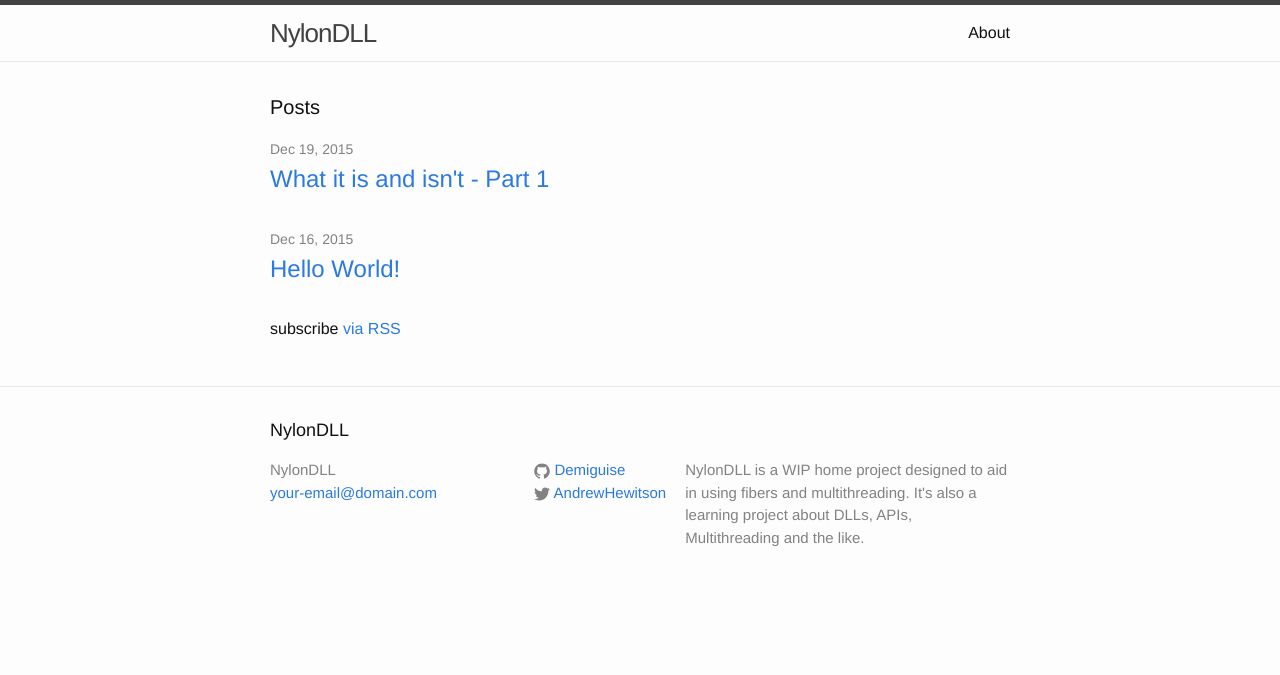
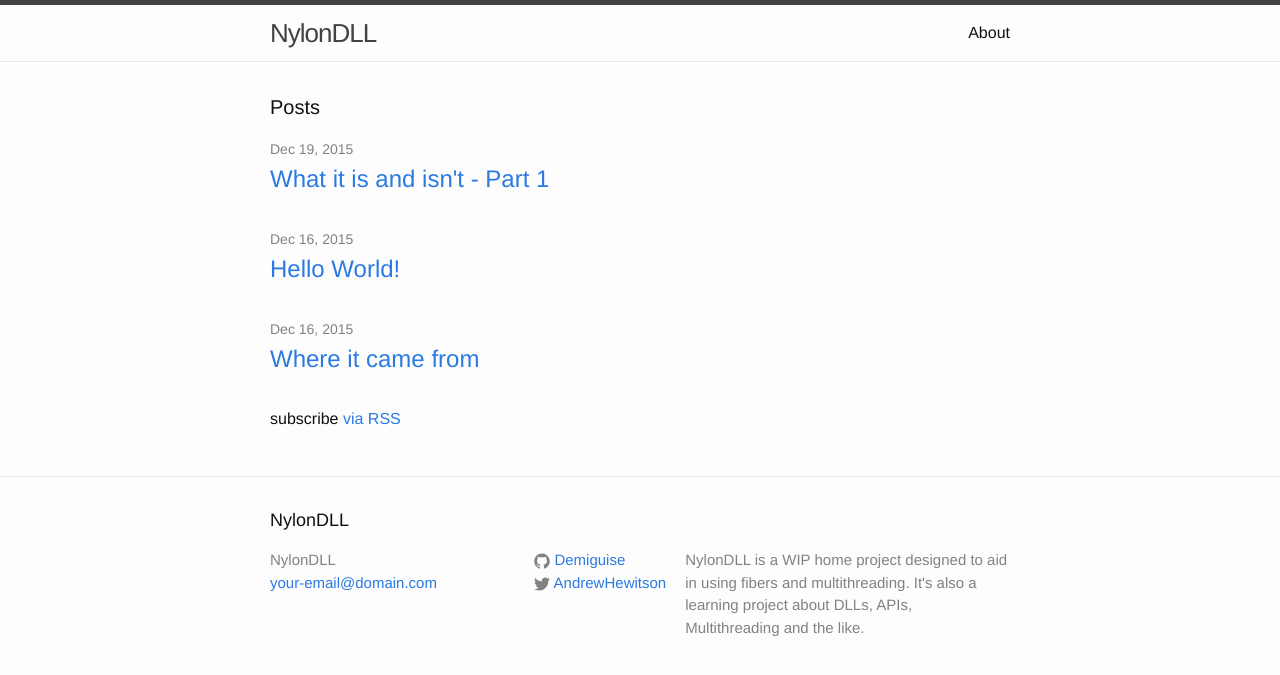
Before and after one commit to Demiguise/NylonDLL, a Jekyll site: the page built from index.html, in a window 1280 px wide. Shown: the top 675 px of the page. Built offline with Jekyll 4.4.1, drawn with Linux system fonts in a browser that asks for light colours; a file with an impossible date is left out.

Commit message:
Fixed weird date

```diff
--- a/_posts/2015-12-16-Where-it-came-from.markdown
+++ b/_posts/2015-12-16-Where-it-came-from.markdown
@@ -1,7 +1,7 @@
 ---
 layout: post
 title: Where it came from
-date: {}
+date: 2015-12-16 21:55:00
 categories: null
 published: true
 ---
```
